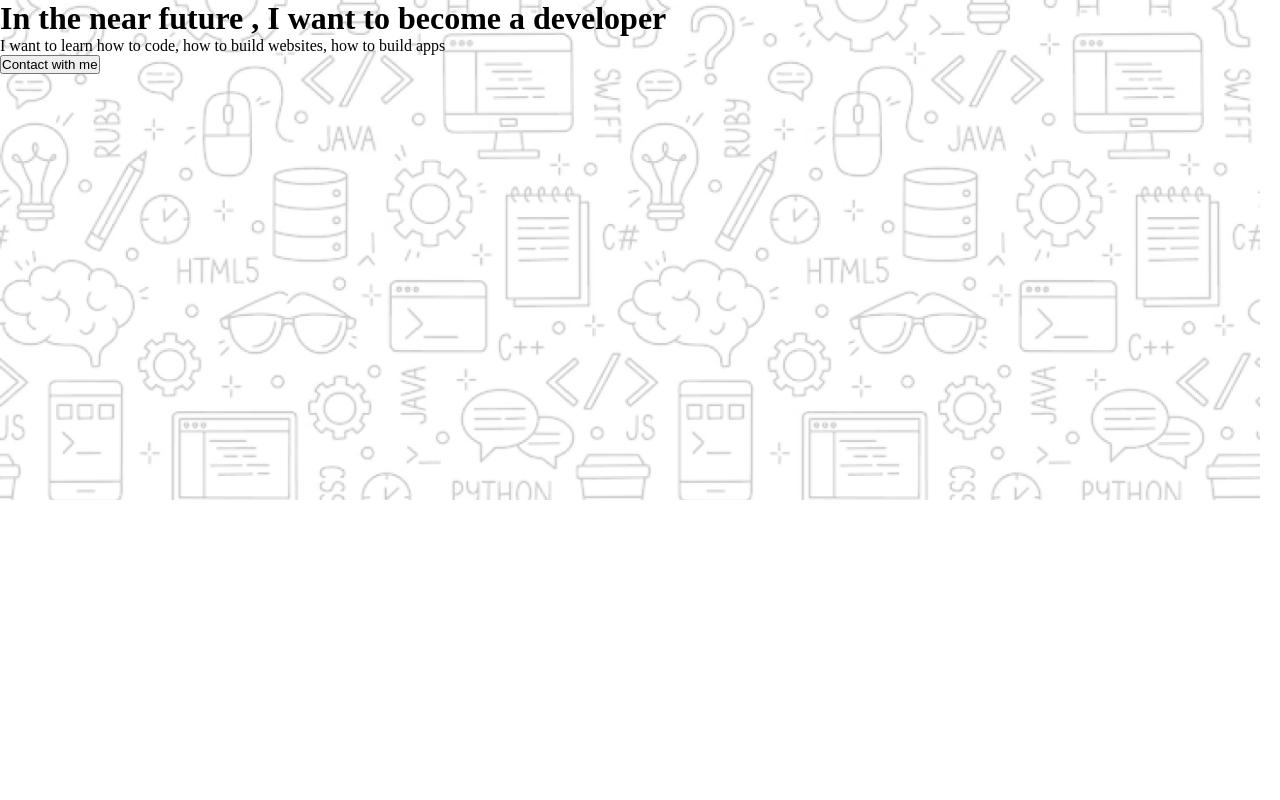
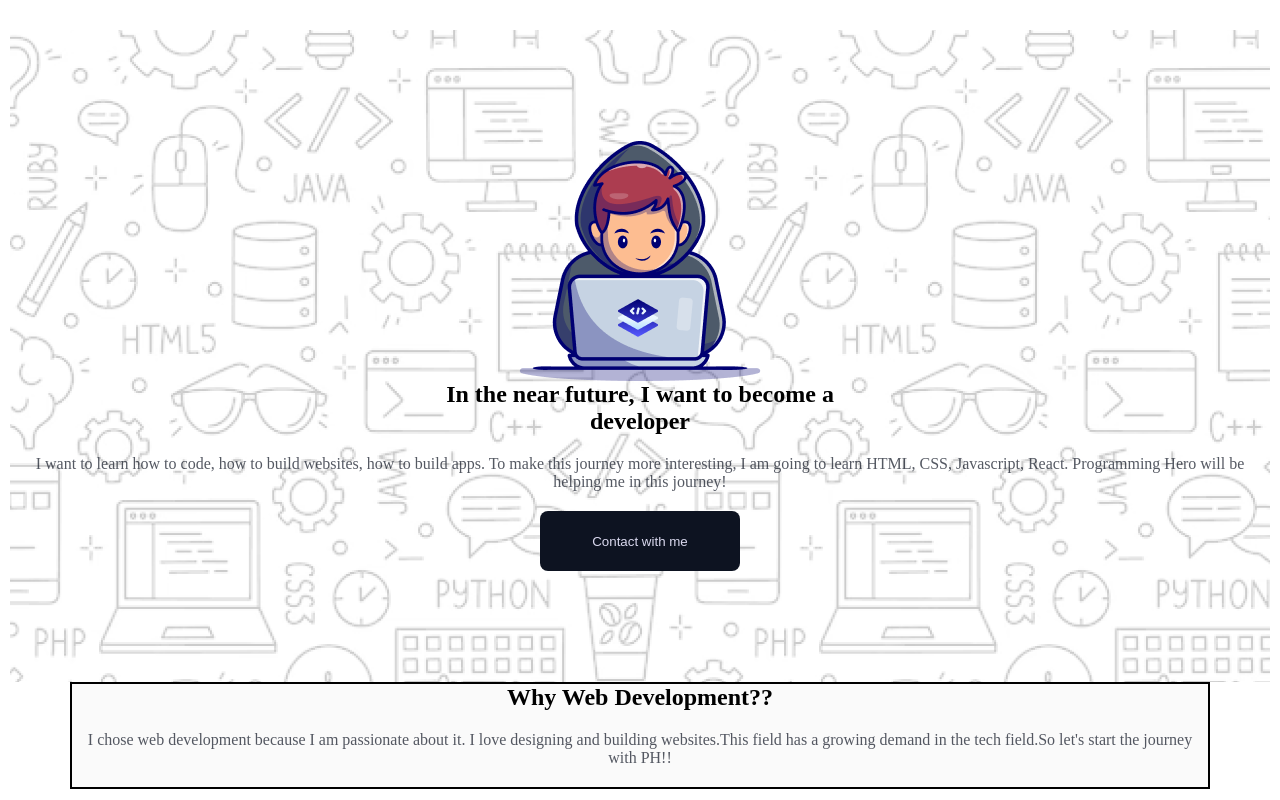
Before and after one commit to AyshaUrmi0/My-Developer-Journey, a plain HTML site: page index.html in a window 1280 px wide. Drawn offline with Linux system fonts and the light colour scheme; a web font is replaced by a local one.

Commit message:
second commit

```diff
--- a/Styles/style.css
+++ b/Styles/style.css
@@ -1,27 +1,91 @@
-
 @import url('https://fonts.googleapis.com/css2?family=Azeret+Mono:ital,wght@0,100..900;1,100..900&display=swap');
 
-
-*{
+* {
     margin: 0;
     padding: 0;
+    box-sizing: border-box;
 }
 
 /* style banner starts here */
+.banner {
+    width: 1260px;
+    height: 652px;
+    margin: 0 auto;
+    margin-top: 30px;
 
-.banner{
-
-    width: 1260px;
-    height: 500px;
     background-image: url(../assets/Hero-bg.png);
+    background-position: center;
     background-repeat: no-repeat;
     background-size: cover;
+    display: flex;
+    justify-content: center;
+    align-items: center;
+}
+/* Make the image center */
+.banner-img {
+   display: flex;
+   justify-content: center;
+   align-items: center;
+
 }
 
+.banner-content {
+    text-align: center;
+}
 
+.banner-content h1, .banner-content p {
+    font-family: 'Azeret Mono';
+    margin-bottom: 20px;
+}
 
+.banner-content p {
+    color: rgb(13, 19, 33);
+    opacity: 0.7;
+}
 
+.contact-btn {
+    display: flex;
+    justify-content: center;
+    align-items: center;
+}
 
+.contact-btn button {
+    color: rgb(218, 217, 239);
+    width: 200px;
+    height: 60px;
+    border-radius: 8px;
+    background: rgb(13, 19, 33);
+    text-align: center;
+    border: none;
+    cursor: pointer;
+}
+/* style banner ends here */
 
+/* Style main content starts here */
+.main-section{
+    height: auto;
+    width: 1140px;
+    margin-top: 30px;
+    background: rgb(255, 255, 255);
+    margin: 0 auto;
+    display: flex;
+    justify-content: center;
+    align-items: center;
+    flex-direction: column;
+    text-align: center;
+    border: 2px solid black;
+    background: rgba(13, 19, 33, 0.02);
+}
+.main-content{
+    text-align: center;
+}
+.main-content h1,p{
 
-/* style banner ends here */
+ font-family: 'Azeret Mono';
+    margin-bottom: 20px;
+}
+
+.main-content p{
+    color: rgb(13, 19, 33);
+    opacity: 0.7;
+}
--- a/index.html
+++ b/index.html
@@ -7,21 +7,38 @@
     <link rel="stylesheet" href="Styles/style.css">
 </head>
 <body>
-    <header>
+        <!-- My banner design starts here -->
+    <header class="banner">
+         <section>
+            <div class="banner-img">
+                <img src="assets/Group.png" alt="hero image">
+            </div>
+            <div class="banner-content">
+                <h1>In the near future, I want to become a <br> developer</h1>
+                <p class="banner-p">I want to learn how to code, how to build websites, how to build apps. To make this journey more interesting, I am going to learn HTML, CSS, Javascript, React. Programming Hero will be helping me in this journey!</p>
 
-        <!-- My banner design starts here -->
-         <div class="banner">
-            <h1>In the near future , I want to become a developer</h1>
-            <p>I want to learn how to code, how to build websites, how to build apps</p>
-
-            <button class="contact-btn">Contact with me</button>
-
-         </div>
+                <div class="contact-btn">
+                    <button>Contact with me</button>
+                </div>
+             </div>
+         </section>
 
         <!-- My banner design ends here -->
+
     </header>
+
+      <!-- My main content starts here -->
     <main>
 
+
+         <section class="main-section">
+            <div class="main-content">
+                 <h1>Why Web Development??</h1>
+                 <p>I chose web development because I am passionate about it. I love designing and building websites.This field has a growing demand in the tech field.So let's start the journey with PH!!</p>
+             </div>
+         </section>
+
+        <!-- My main content ends here -->
     </main>
     <footer>
 
```
